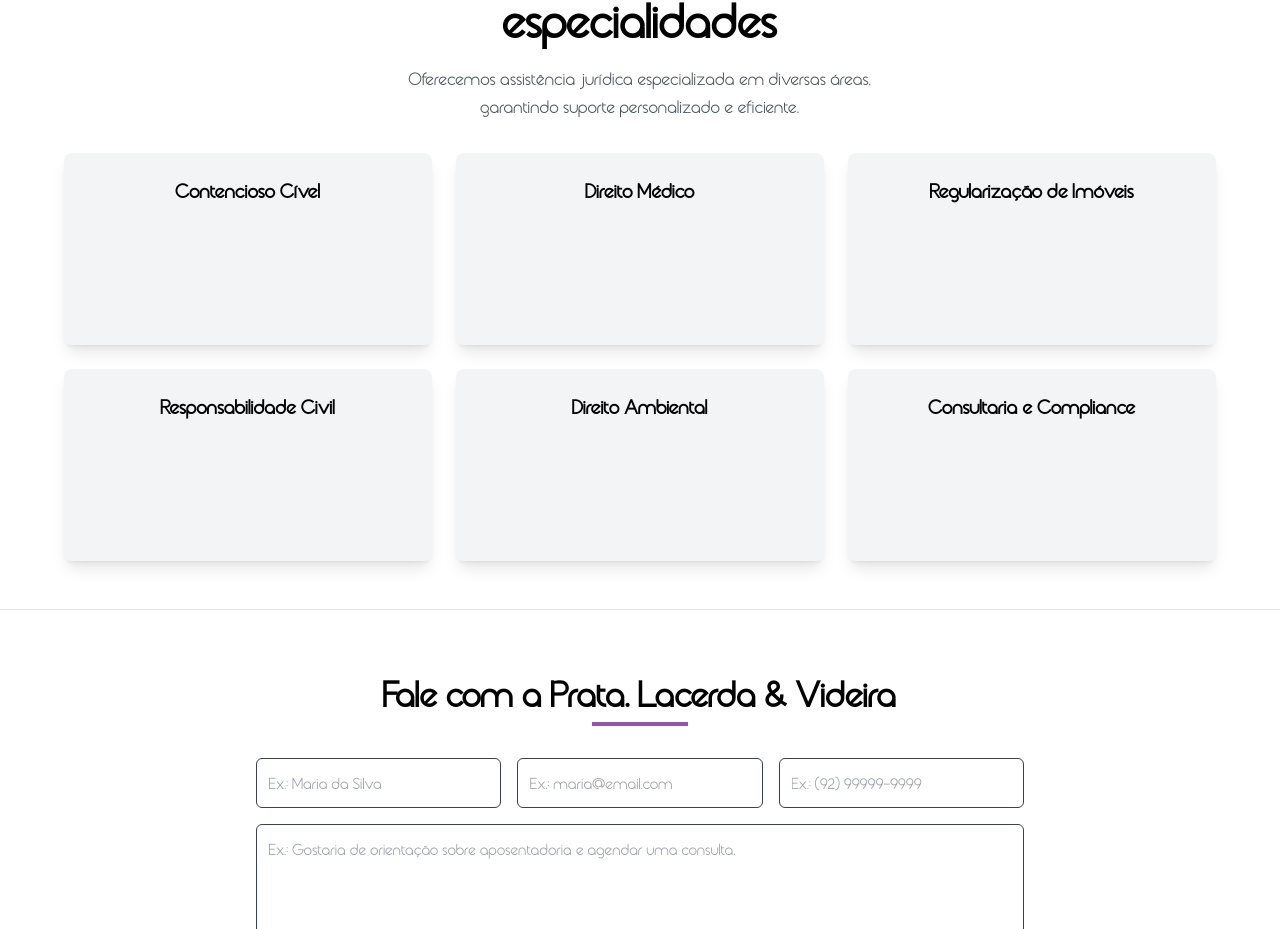
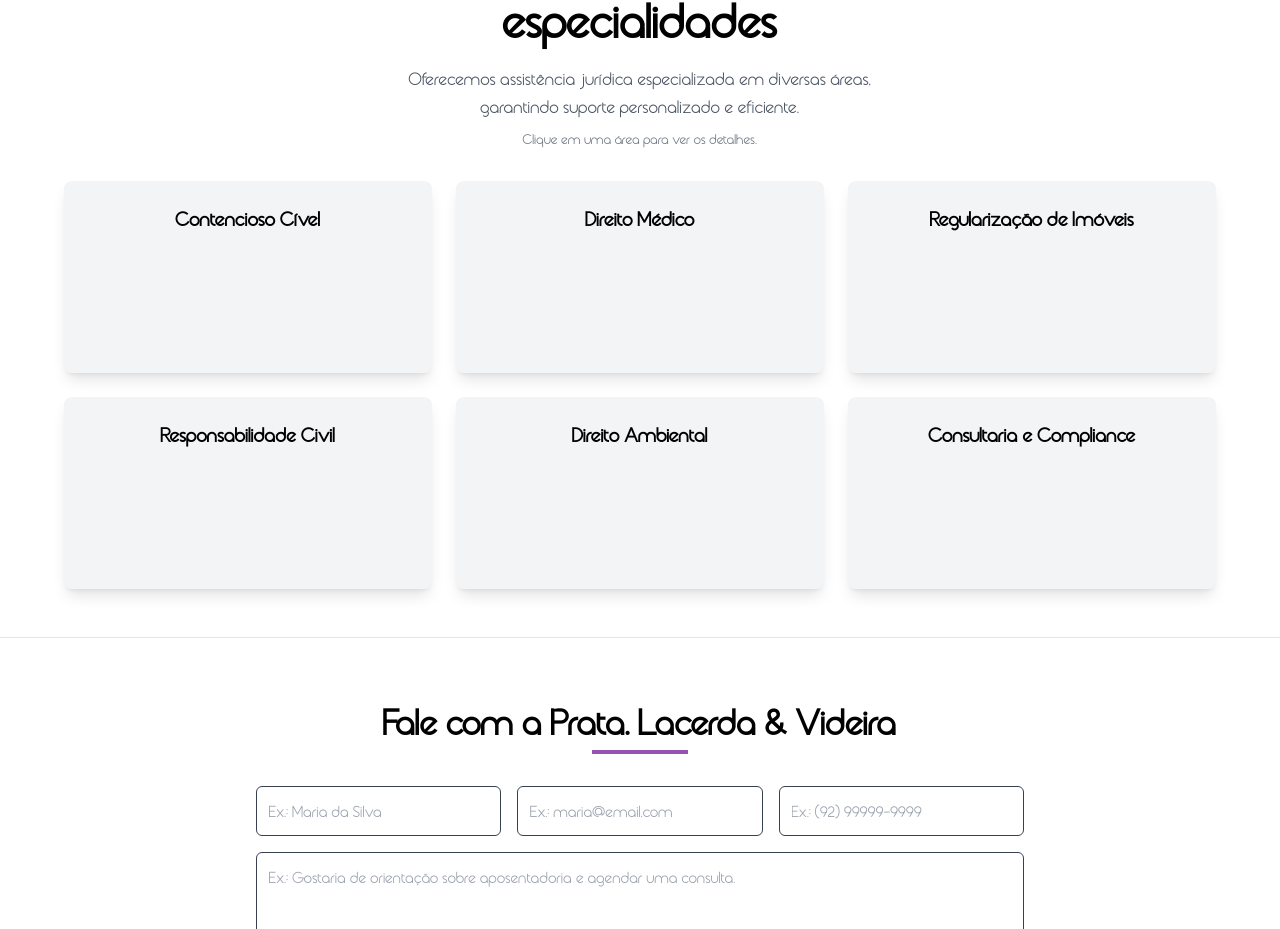
Before and after one commit to Pratamartin/office-prata-lacerda-webapp, a Next.js app: page / in a window 1280 px wide. Shown: the part 853-1782 px from the top of the page. Built offline with nearby package versions, Linux system fonts and the light colour scheme.

Commit message:
fix(section-areas): add guidance text for user interaction

```diff
--- a/src/components/section-areas/index.tsx
+++ b/src/components/section-areas/index.tsx
@@ -52,6 +52,9 @@ export function SectionAreas() {
             <p className="text-lg text-gray-600">
               Oferecemos assistência jurídica especializada em diversas áreas, garantindo suporte personalizado e eficiente.
             </p>
+            <p className="text-sm text-gray-500 mt-2">
+              Clique em uma área para ver os detalhes.
+            </p>
           </div>
 
           <div className="grid md:grid-cols-3 gap-6 w-full">
```
